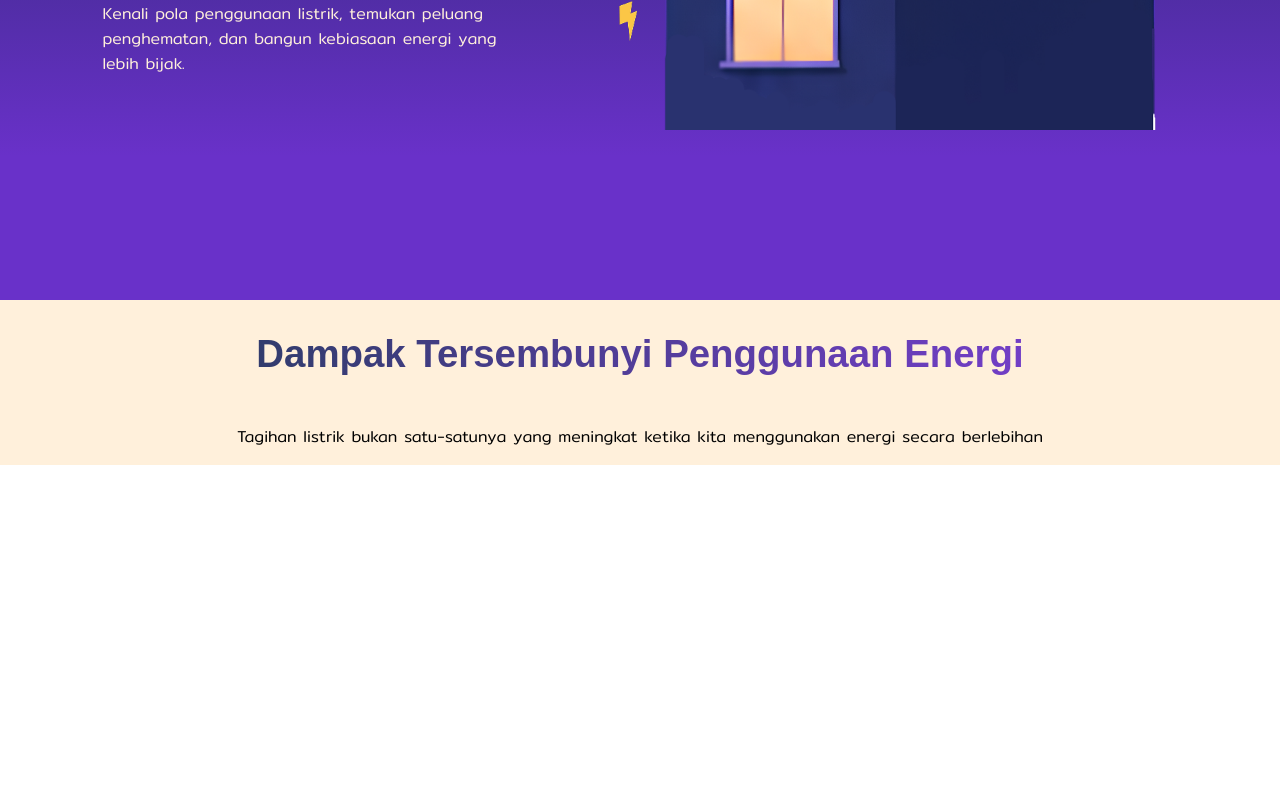
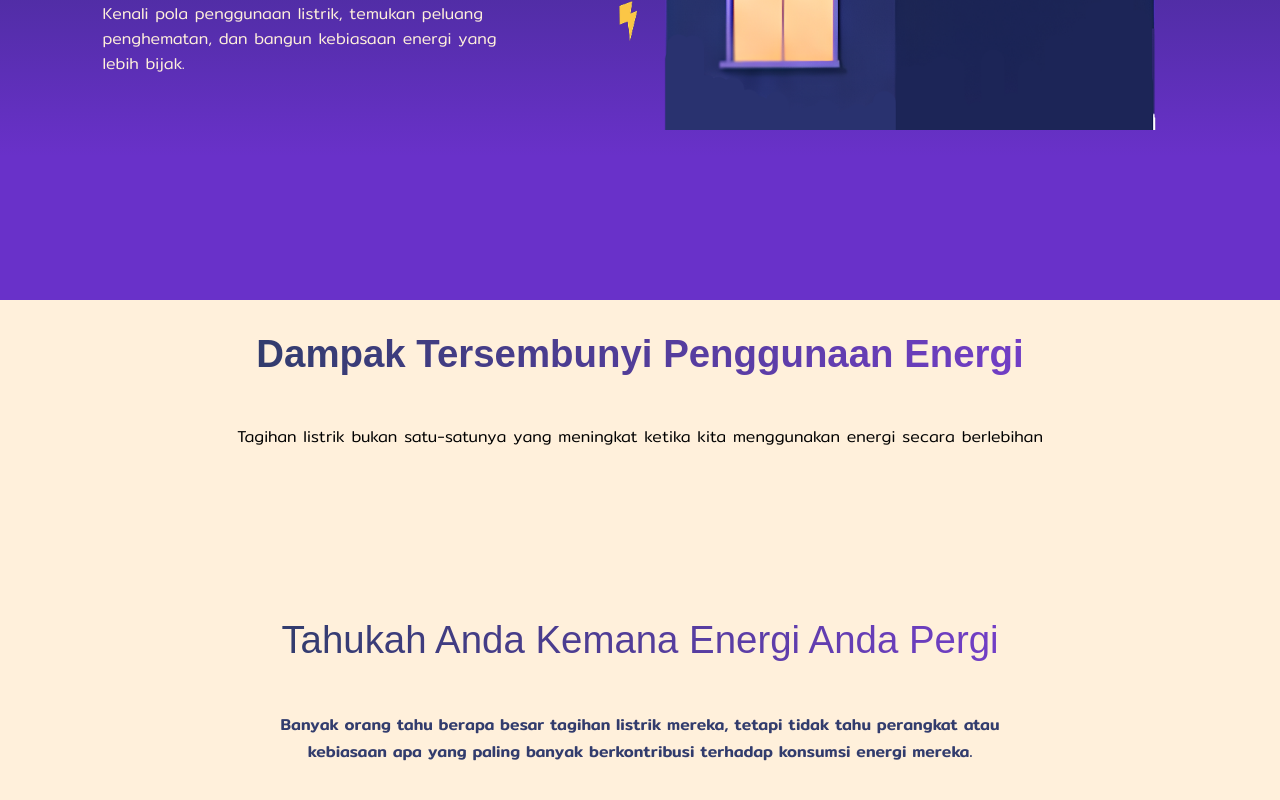
Before and after one commit to vixxic/Energize-website-itechnocup, a Next.js app: page / in a window 1280 px wide. Shown: the part 420-1220 px from the top of the page. Before the commit the page ends 885 px from the top, so only its background shows below. Built offline with nearby package versions, Linux system fonts and the light colour scheme; a web font is replaced by a local one.

Commit message:
problem2

```diff
--- a/app/components/landingPage/Problem2/Problem2.css
+++ b/app/components/landingPage/Problem2/Problem2.css
@@ -0,0 +1,44 @@
+.problem2-section {
+  background: var(--pallet-cream);
+
+  display: flex;
+  justify-content: center;
+  align-items: center;
+  flex-direction: column;
+
+  text-align: center;
+  padding: 120px 20px;
+}
+
+.problem2-section h2 {
+  max-width: 850px;
+
+  font-family: var(--font-averia);
+  font-size: var(--text-header);
+  font-weight: 400;
+  text-align: left;
+  line-height: 1.2;
+
+  background: linear-gradient(
+    90deg,
+    var(--pallet-dark-blue),
+    var(--pallet-purple)
+  );
+
+  background-clip: text;
+  -webkit-background-clip: text;
+  -webkit-text-fill-color: transparent;
+
+  margin-bottom: 32px;
+}
+
+.problem2-section p {
+  max-width: 760px;
+
+  font-family: var(--font-poppins);
+  font-size: var(--text-paragraf);
+  font-weight: 500;
+  line-height: 1.7;
+
+  color: var(--pallet-dark-blue);
+}
--- a/app/components/landingPage/Problem2/Problem2.tsx
+++ b/app/components/landingPage/Problem2/Problem2.tsx
@@ -1 +1,12 @@
-function problem2() {}
+import "./Problem2.css";
+
+function problem2() {
+    return (
+        <div className="problem2-section">
+            <h2>Tahukah Anda Kemana Energi Anda Pergi</h2>
+            <p>Banyak orang tahu berapa besar tagihan listrik mereka, tetapi tidak tahu perangkat atau kebiasaan apa yang paling banyak berkontribusi terhadap konsumsi energi mereka.</p>
+        </div>
+    );
+}
+
+export default problem2;
--- a/app/page.tsx
+++ b/app/page.tsx
@@ -3,6 +3,7 @@ import Navbar from "./components/Navbar/Navbar";
 // landing page
 import Beranda from "./components/landingPage/Beranda/Beranda";
 import Problem from "./components/landingPage/Problem/Problem";
+import Problem2 from "./components/landingPage/Problem2/Problem2";
 
 export default function Home() {
   return (
@@ -12,6 +13,7 @@ export default function Home() {
       {/* landing page */}
       <Beranda />
       <Problem />
+      <Problem2 />
     </div>
   );
 }
```
